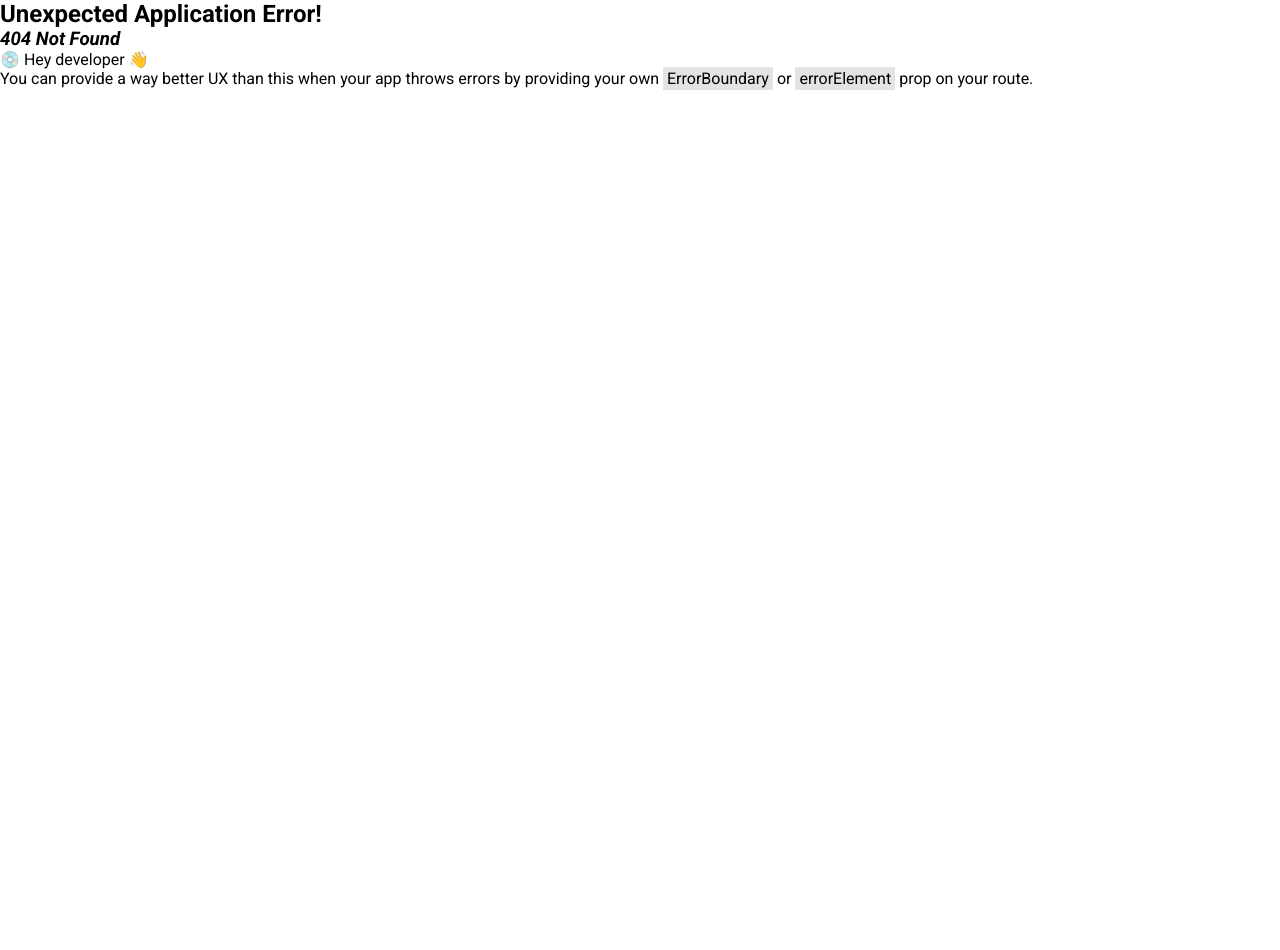
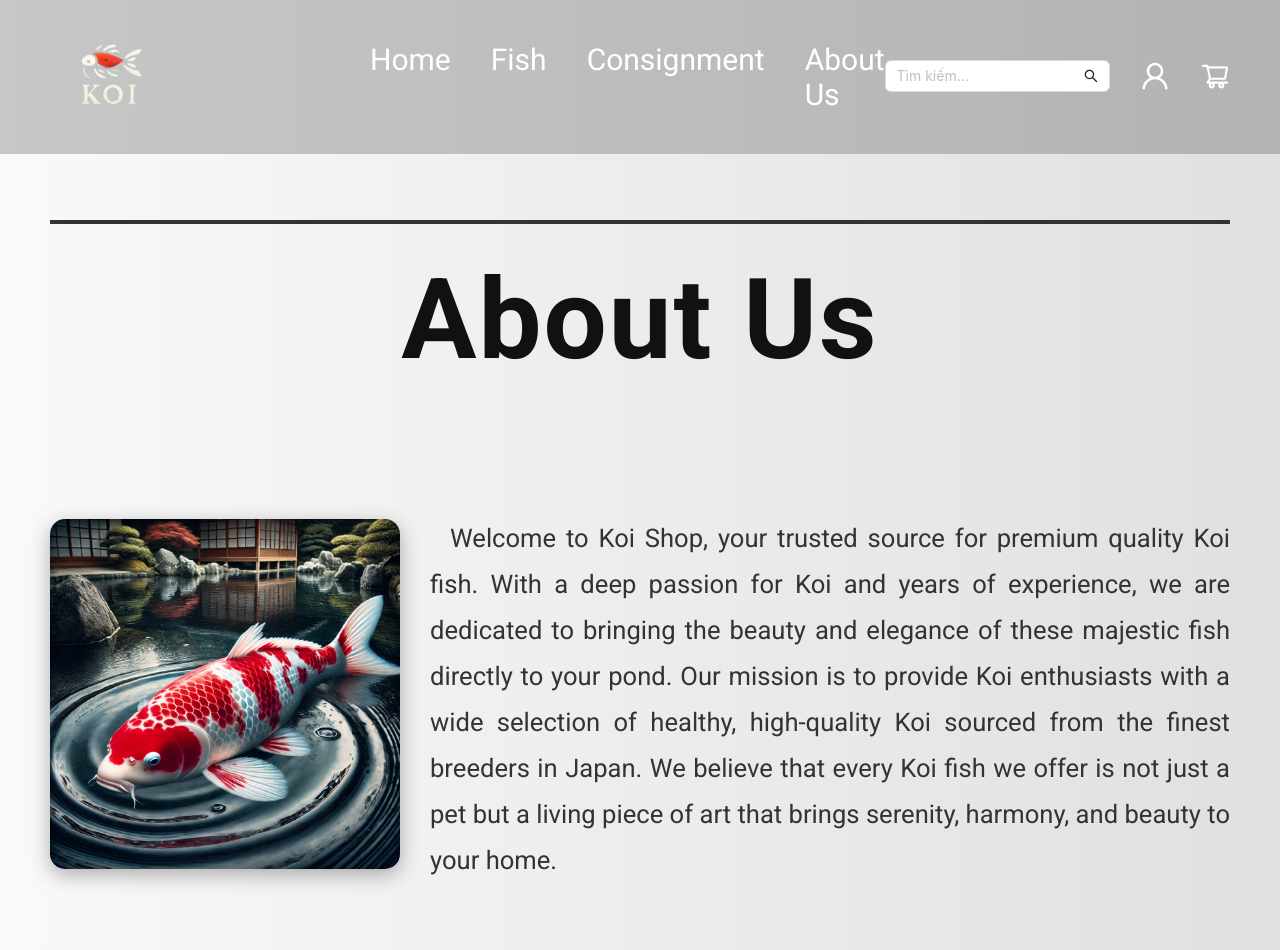
Before and after one commit to Tinem46/Koikoi-FE, a React (Vite) app: page /about-us in a window 1280 px wide. Before the commit this address had no page. Shown: the top 950 px of the page. Before the commit the page ends 800 px from the top, so only its background shows below. Built offline with nearby package versions, Linux system fonts and the light colour scheme.

Commit message:
Update About Us

```diff
--- a/src/App.jsx
+++ b/src/App.jsx
@@ -12,6 +12,7 @@ import Cart from "./page/cart"
 import ForgotPassword from "./page/forgotPassword"
 import ResetPassword from "./page/resetPassword"
 import Checkout from "./page/checkout"; // Import the Checkout component
+import AboutUs from "./page/aboutUs"
 
 function App() {
   const router = createBrowserRouter([
@@ -51,6 +52,10 @@ function App() {
         {
           path:"/checkout", // Add the checkout route
           element: <Checkout />
+        },
+        {
+          path:"/about-us",
+          element: <AboutUs />
         }
       ],
     },
--- a/src/components/header/index.jsx
+++ b/src/components/header/index.jsx
@@ -71,7 +71,7 @@ function Header() {
             </li>
             <li onClick={() => navigate("/fish")}>Fish</li>
             <li onClick={() => navigate("/consignment")}>Consignment</li>
-            <li onClick={() => navigate("/info")}>Info</li>
+            <li onClick={() => navigate("/about-us")}>About Us</li>
           </ul>
         </div>
         <div className="header__nav-right">
--- a/src/components/header/index.scss
+++ b/src/components/header/index.scss
@@ -1,4 +1,5 @@
 .header {
+
   display: flex;
   justify-content: center;
   align-items: center;
--- /dev/null
+++ b/src/page/aboutUs/index.jsx
@@ -0,0 +1,99 @@
+import "./index.scss";
+import koiFishImage from "../../assets/image/Poster_5.webp";
+import koiHistoryImage from  "../../assets/image/Poster_4.webp";
+import koiFishVarietyImage from "../../assets/image/profile.jpeg"; // Additional image for Koi varieties
+
+
+function AboutUs() {
+  return (
+    <div className="aboutUs">
+      <div className="aboutUs__line"></div>
+      <div className="aboutUs__title">
+        <h1>About Us</h1>
+      </div>
+      <div className="aboutUs__content">
+        <img src={koiFishImage} alt="Koi Fish" className="aboutUs__image" />
+        <p>
+          Welcome to Koi Shop, your trusted source for premium quality Koi fish.
+          With a deep passion for Koi and years of experience, we are dedicated to
+          bringing the beauty and elegance of these majestic fish directly to your pond.
+           Our mission is to provide Koi enthusiasts with a wide selection of healthy,
+          high-quality Koi sourced from the finest breeders in Japan. We believe that
+          every Koi fish we offer is not just a pet but a living piece of art that brings
+          serenity, harmony, and beauty to your home.
+        </p>
+      </div>
+
+      {/* New History Section */}
+      <div className="aboutUs__history">
+        <h1>The History of Koi Fish</h1>
+        <div className="aboutUs__historyContent">
+          <img
+            src={koiHistoryImage}
+            alt="Koi History"
+            className="aboutUs__historyImage"
+          />
+          <p>
+            Koi fish, originally bred in Japan, have a rich history that dates back to
+            the 19th century. Koi were initially bred from common carp and were selected
+            for their vibrant colors and patterns. Over the centuries, Koi became a
+            symbol of good fortune, strength, and perseverance in Japanese culture.
+            Today, Koi fish are admired worldwide not only for their beauty but also for
+            their cultural significance. Each type of Koi, such as Kohaku, Taisho
+            Sanke, and Showa, represents a unique blend of colors and patterns, making
+            them highly prized by enthusiasts.
+          </p>
+        </div>
+      </div>
+
+      {/* Existing Why Choose Us Section */}
+      <div className="aboutUs__content1">
+        <h1>Why Choose Us?</h1>
+        <ul>
+          <li>Top-Quality Koi Fish: We work with the best breeders to ensure that all of our Koi are healthy, vibrant, and truly exceptional in color and form.</li>
+          <li>Expert Advice: Our team is passionate about Koi and is always ready to offer advice on selecting, caring for, and maintaining your Koi pond.</li>
+          <li>Customer Satisfaction: We strive to exceed your expectations with every interaction, providing a seamless shopping experience and aftercare support.</li>
+        </ul>
+      </div>
+
+      {/* New Image Section for Koi Varieties */}
+      <div className="aboutUs__gallery">
+
+        <img
+          src={koiFishVarietyImage}
+          alt="Koi Varieties"
+          className="aboutUs__varietyImage"
+        />
+        <p>
+          Explore a variety of stunning Koi fish, from the classic red and white Kohaku
+          to the dramatic black and white Showa. Each fish is unique and brings a touch
+          of elegance to any pond.
+        </p>
+      </div>
+      <div className="aboutUs__content2">
+        <h1>Our Team</h1>
+        <p>
+          Meet our dedicated team of Koi enthusiasts who are passionate about
+          providing the best Koi fish and services to our customers.
+          <br />
+          With years of experience in the Koi industry, our team is committed to helping you find the perfect Koi for your pond.
+          <br />
+          Our team is dedicated to providing you with the best Koi fish and services.
+        </p>
+
+      </div>
+
+      {/* New Store Locations Section */}
+      <div className="aboutUs__locations">
+        <h1>Our Store Locations</h1>
+        <ul>
+          <li>Tokyo, Japan: Our flagship store located in the heart of Tokyo, offering a wide selection of premium Koi fish.</li>
+          <li>Osaka, Japan: A spacious store with a serene pond setting, perfect for choosing your next Koi.</li>
+          <li>Kyoto, Japan: Nestled in the historic city of Kyoto, our store offers a unique blend of tradition and quality.</li>
+        </ul>
+      </div>
+    </div>
+  );
+}
+
+export default AboutUs;
--- /dev/null
+++ b/src/page/aboutUs/index.scss
@@ -0,0 +1,210 @@
+.aboutUs {
+  padding: 100px 50px; // Increased padding for more space
+  background: linear-gradient(to right, #f9f9f9, #e0e0e0); // Added gradient background
+  font-size: 1.6rem; // Slightly increased font size
+
+  &__line {
+    margin-top: 120px;
+    height: 4px;
+    background-color: #333; // Darker line for better contrast
+    margin-bottom: 30px; // Increased margin for spacing
+    transition: all 0.3s ease;
+  }
+
+  &__title {
+    margin-bottom: 120px;
+    font-size: 3.5rem; // Increased title size
+    font-weight: 800; // Bolder font weight
+    margin-top: 20px;
+    text-align: center;
+    color: #111;
+    letter-spacing: 2px; // Increased letter spacing
+    &:hover {
+      color: #ff6f61;
+      text-shadow: 2px 2px 4px rgba(0, 0, 0, 0.2); // Added text shadow on hover
+    }
+  }
+
+  &__content {
+    margin-top: 40px;
+    display: flex;
+    gap: 30px; // Increased gap between elements
+    align-items: center;
+
+    p {
+      font-weight: 400;
+      margin-top: 10px;
+      text-align: justify;
+      line-height: 1.8;
+      text-indent: 20px;
+      color: #333;
+    }
+
+    .aboutUs__image {
+      width: 350px; // Increased image width
+      height: auto;
+      border-radius: 15px; // More rounded corners
+      box-shadow: 0 6px 20px rgba(0, 0, 0, 0.3); // Enhanced shadow
+      transition: transform 0.3s ease;
+
+      &:hover {
+        transform: scale(1.1); // More pronounced hover effect
+      }
+    }
+  }
+
+  &__history {
+    margin-top: 60px;
+    text-align: left;
+
+    h1 {
+      font-size: 2.8rem; // Increased font size
+      font-weight: 700;
+      color: #222;
+      margin-bottom: 25px;
+      position: relative;
+    }
+
+    &__historyContent {
+      display: flex;
+      gap: 30px;
+      align-items: center;
+
+      p {
+        font-weight: 400;
+        text-align: justify;
+        line-height: 1.8;
+        color: #333;
+        flex: 1;
+      }
+
+      .aboutUs__historyImage {
+        width: 350px;
+        height: auto;
+        border-radius: 15px;
+        box-shadow: 0 6px 20px rgba(0, 0, 0, 0.3);
+        transition: transform 0.3s ease;
+
+        &:hover {
+          transform: scale(1.1);
+        }
+      }
+    }
+  }
+
+  &__content1 {
+    margin-top: 60px;
+
+    h1 {
+      font-size: 2.8rem;
+      font-weight: 700;
+      color: #222;
+      margin-bottom: 25px;
+      position: relative;
+
+      &::before {
+        content: '';
+        position: absolute;
+        width: 20%; // Increased width of the underline
+        height: 4px;
+        background-color: #ff6f61;
+        bottom: -10px;
+        left: 0;
+      }
+    }
+
+    ul {
+      list-style-type: none;
+      padding-left: 0;
+
+      li {
+        margin-top: 20px; // Increased margin for better spacing
+        line-height: 1.8;
+        position: relative;
+        padding-left: 35px; // Increased padding for better alignment
+
+        &::before {
+          content: '✔';
+          color: #ff6f61;
+          position: absolute;
+          left: 0;
+          top: 0;
+        }
+      }
+    }
+  }
+
+  &__gallery {
+    margin-top: 60px;
+    text-align: center;
+
+    h1 {
+      font-size: 2.8rem;
+      font-weight: 700;
+      color: #222;
+      margin-bottom: 25px;
+    }
+
+    .aboutUs__varietyImage {
+      width: 85%; // Increased image width
+      height: auto;
+      border-radius: 15px;
+      box-shadow: 0 6px 20px rgba(0, 0, 0, 0.3);
+      transition: transform 0.3s ease;
+
+      &:hover {
+        transform: scale(1.1);
+      }
+    }
+
+    p {
+      font-weight: 400;
+      margin-top: 25px;
+      text-align: center;
+      line-height: 1.8;
+      color: #333;
+      font-size: 1.6rem; // Increased font size
+      font-style: italic;
+    }
+
+
+  }
+  &__content2 {
+    margin-top: 60px;
+
+    h1 {
+      font-size: 2.8rem;
+      font-weight: 700;
+      color: #222;
+      margin-bottom: 15px;
+    }
+    p {
+      margin-bottom: 20px;
+    }
+  }
+
+
+  &__locations {
+    margin-top: 60px;
+    text-align: center;
+    margin-bottom: 20px;
+    font-size: 1.8rem;
+    font-weight: 400;
+
+
+    h1 {
+      font-size: 2.8rem;
+      font-weight: 700;
+      color: #222;
+    }
+
+    ul {
+      text-align:center;
+      list-style-type: none;
+      padding-left: 0;
+      margin-top: 20px;
+      line-height: 1.8;
+      color: #333;
+    }
+  }
+}
```
Also changed, not shown: src/page/Info/index.jsx (deleted, +0 -8 lines), src/page/Info/index.scss (deleted).
